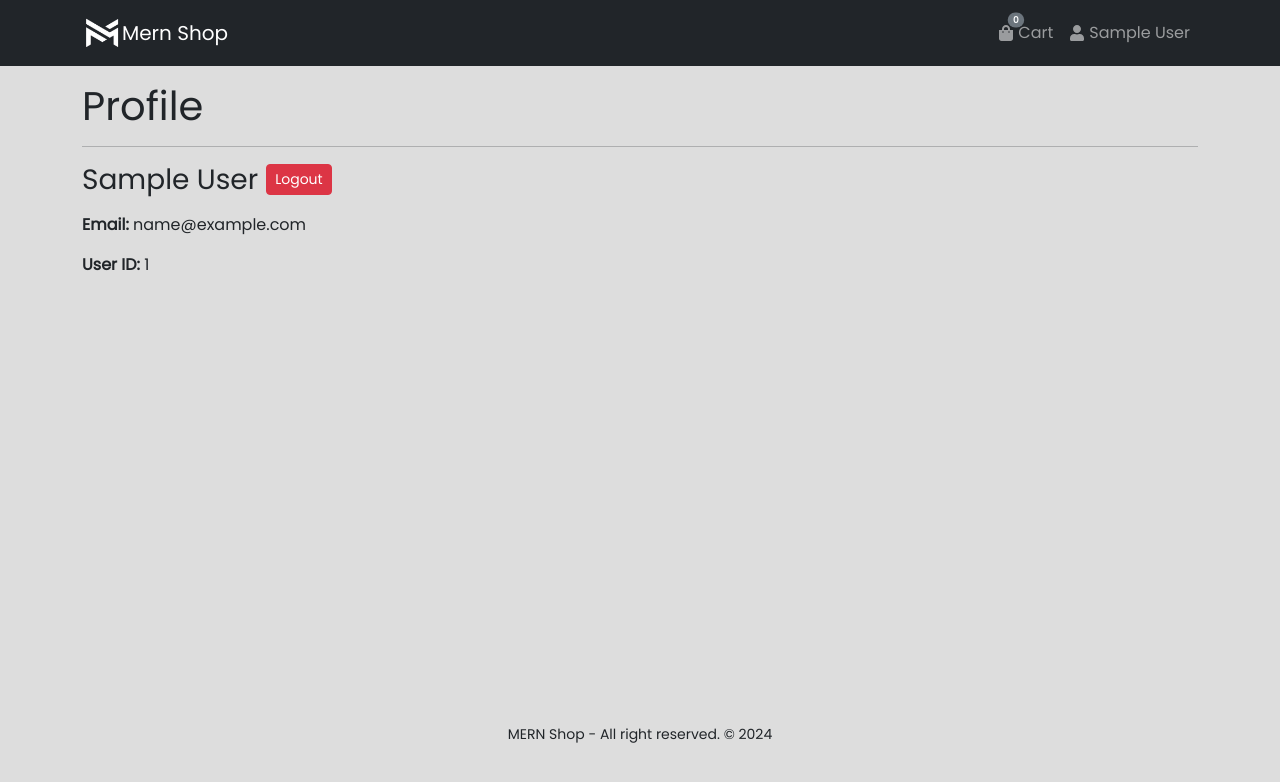
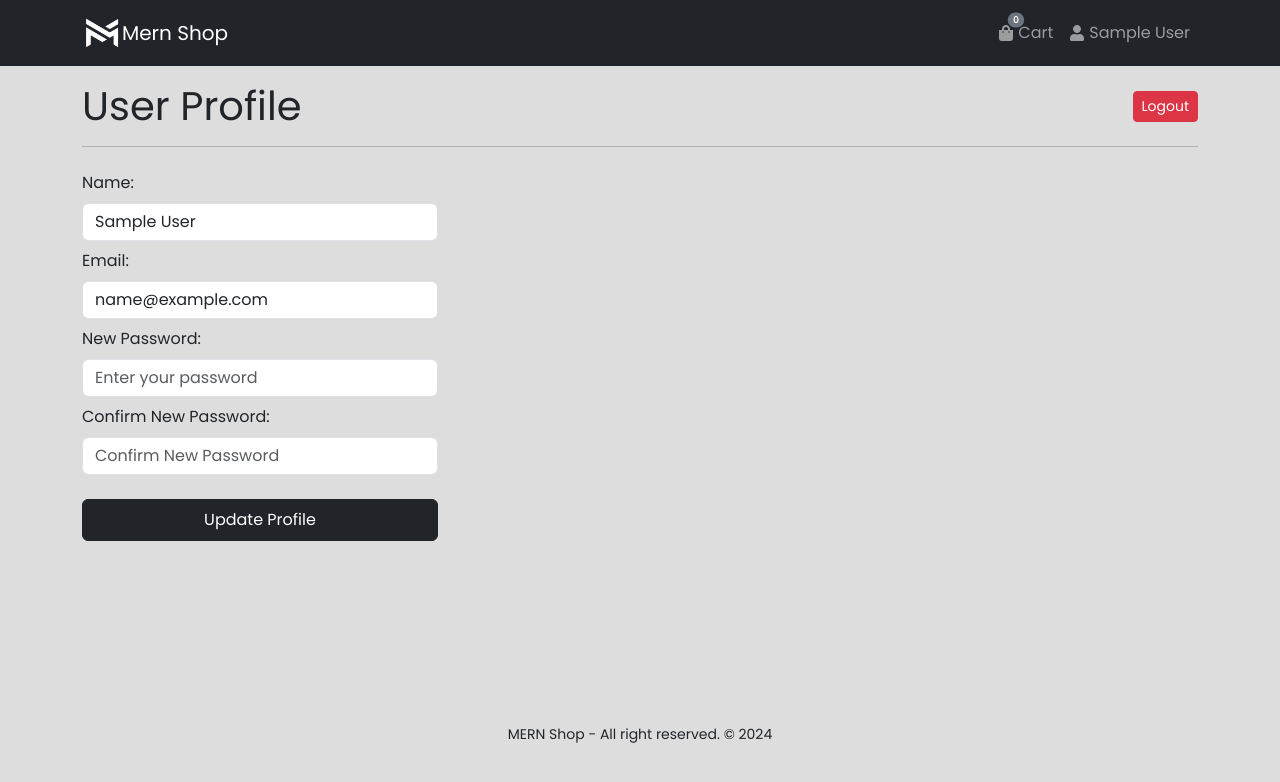
Before and after one commit to akaBaytar/mernshop-ecommerce, a React (Vite) app in the folder frontend/: page /profile in a window 1280 px wide. Shown: the top 782 px of the page. Built offline with nearby package versions, Linux system fonts and the light colour scheme; sample sign-in values are in the browser's storage.

Commit message:
update profile screen

```diff
--- a/frontend/src/constants/index.js
+++ b/frontend/src/constants/index.js
@@ -2,4 +2,3 @@ export const BASE_URL = '/api/v1';
 export const PRODUCTS_URL = '/products';
 export const USERS_URL = '/users';
 export const ORDERS_URL = '/orders';
-export const PAYPAL_URL = '/config/paypal';
--- a/frontend/src/screens/Profile.jsx
+++ b/frontend/src/screens/Profile.jsx
@@ -1,20 +1,36 @@
-import { Fragment } from 'react';
-import { useNavigate } from 'react-router-dom';
-import { Button } from 'react-bootstrap';
+import { Fragment, useState, useEffect } from 'react';
+import { useNavigate, Link } from 'react-router-dom';
+import { Button, Table, Form, Row, Col, Spinner } from 'react-bootstrap';
 import { useSelector, useDispatch } from 'react-redux';
 
-import { logout } from '../slices/authSlice';
+import { toast } from 'react-toastify';
+
+import { logout, setCredentials } from '../slices/authSlice';
 import { clearCartItems } from '../slices/cartSlice';
 
-import { useLogoutMutation } from '../slices/usersApiSlice';
+import { useLogoutMutation, useProfileMutation } from '../slices/usersApiSlice';
 
 const Profile = () => {
+  const [name, setName] = useState('');
+  const [email, setEmail] = useState('');
+  const [password, setPassword] = useState('');
+  const [confirmPassword, setConfirmPassword] = useState('');
+
   const dispatch = useDispatch();
   const navigate = useNavigate();
 
   const { userInfo } = useSelector((state) => state.auth);
 
   const [logoutApiCall] = useLogoutMutation();
+
+  const [updateProfile, { isLoading }] = useProfileMutation();
+
+  useEffect(() => {
+    if (userInfo) {
+      setName(userInfo.name);
+      setEmail(userInfo.email);
+    }
+  }, [userInfo]);
 
   const logoutHandler = async () => {
     try {
@@ -27,14 +43,33 @@ const Profile = () => {
     }
   };
 
-  console.log(userInfo);
+  const submitHandler = async (e) => {
+    e.preventDefault();
+
+    if (password !== confirmPassword) {
+      toast.error('Password do not match.');
+    } else {
+      try {
+        const res = await updateProfile({
+          _id: userInfo._id,
+          name,
+          email,
+          password,
+        }).unwrap();
+
+        dispatch(setCredentials(res));
+
+        toast.success('Profile updated successfully.');
+      } catch (error) {
+        toast.error(error?.data?.message || error?.error);
+      }
+    }
+  };
 
   return (
     <Fragment>
-      <h1>Profile</h1>
-      <hr />
-      <div className='d-flex align-items-center gap-2'>
-        <h3 className='m-0'>{userInfo.name}</h3>
+      <div className='d-flex align-items-center justify-content-between'>
+        <h1 className='m-0'>User Profile</h1>
         <Button
           type='button'
           variant='danger'
@@ -43,13 +78,67 @@ const Profile = () => {
           Logout
         </Button>
       </div>
-      <p className='mt-3'>
-        <strong>Email: </strong>
-        {userInfo.email}
-      </p>
-      <p>
-        <strong>User ID:</strong> {userInfo._id}
-      </p>
+      <hr />
+      <Row>
+        <Col md={4}>
+          <Form onSubmit={submitHandler}>
+            <Form.Group controlId='name' className='my-2'>
+              <Form.Label>Name:</Form.Label>
+              <Form.Control
+                type='text'
+                placeholder='Enter your name'
+                value={name}
+                autoComplete='name'
+                onChange={(e) => setName(e.target.value)}
+              />
+            </Form.Group>
+            <Form.Group controlId='email' className='my-2'>
+              <Form.Label>Email:</Form.Label>
+              <Form.Control
+                type='email'
+                placeholder='Enter your email address'
+                value={email}
+                autoComplete='email'
+                onChange={(e) => setEmail(e.target.value)}
+              />
+            </Form.Group>
+            <Form.Group controlId='password' className='my-2'>
+              <Form.Label>New Password:</Form.Label>
+              <Form.Control
+                type='password'
+                placeholder='Enter your password'
+                value={password}
+                autoComplete='none'
+                onChange={(e) => setPassword(e.target.value)}
+              />
+            </Form.Group>
+            <Form.Group controlId='confirmPassword' className='my-2'>
+              <Form.Label>Confirm New Password:</Form.Label>
+              <Form.Control
+                type='password'
+                placeholder='Confirm New Password'
+                value={confirmPassword}
+                autoComplete='none'
+                onChange={(e) => setConfirmPassword(e.target.value)}
+              />
+            </Form.Group>
+            <div className='d-grid'>
+              <Button
+                type='submit'
+                variant='dark'
+                className='mt-3 py-2'
+                onClick={submitHandler}>
+                {isLoading ? (
+                  <Spinner style={{ height: '1rem', width: '1rem' }} />
+                ) : (
+                  'Update Profile'
+                )}
+              </Button>
+            </div>
+          </Form>
+        </Col>
+        <Col md={8}></Col>
+      </Row>
     </Fragment>
   );
 };
--- a/frontend/src/slices/usersApiSlice.js
+++ b/frontend/src/slices/usersApiSlice.js
@@ -25,8 +25,20 @@ export const usersApiSlice = apiSlice.injectEndpoints({
         method: 'POST',
       }),
     }),
+
+    profile: builder.mutation({
+      query: (data) => ({
+        url: `${USERS_URL}/profile`,
+        method: 'PUT',
+        body: data,
+      }),
+    }),
   }),
 });
 
-export const { useLoginMutation, useLogoutMutation, useRegisterMutation } =
-  usersApiSlice;
+export const {
+  useLoginMutation,
+  useLogoutMutation,
+  useRegisterMutation,
+  useProfileMutation,
+} = usersApiSlice;
```
